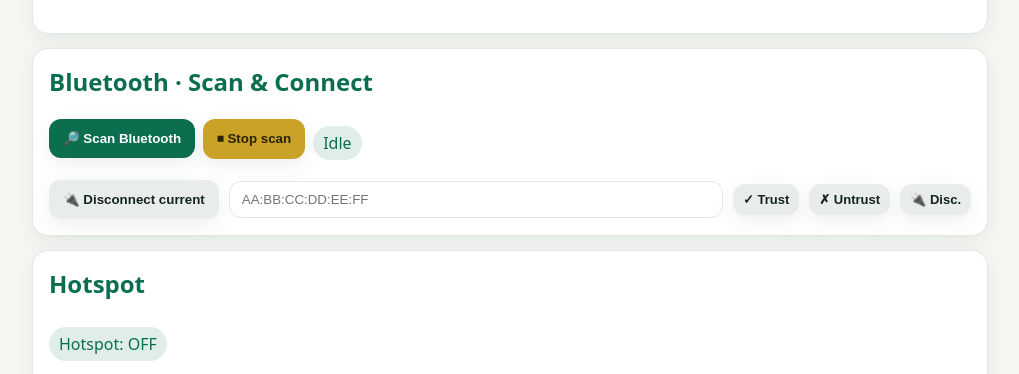
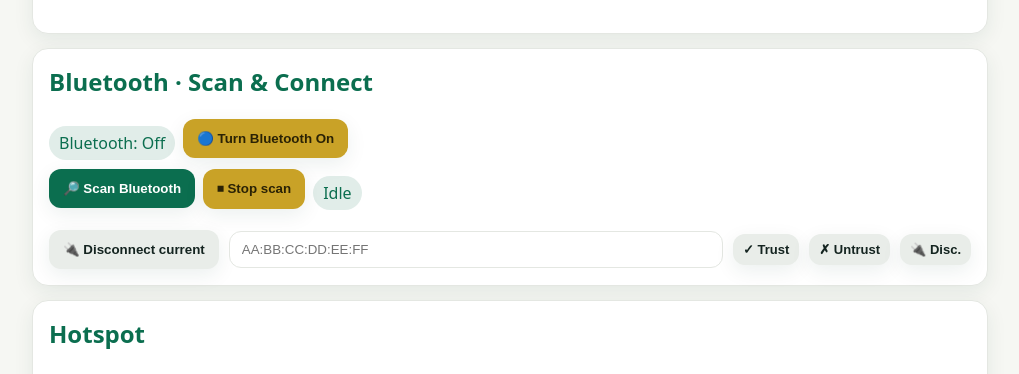
Before and after one commit to sharjeelkiyani/smart-azan, a Flask app: page /settings in a window 1280 px wide. Shown: the part 1123-1497 px from the top of the page, without its empty margins (260-1279 px from the left). Run offline with Flask 3, Linux system fonts and the light colour scheme; data that the repository does not hold is empty.

Commit message:
Add a GUI control to power on Bluetooth when rfkill-blocked
Fresh Pi/Debian images commonly ship with Bluetooth soft-blocked via
rfkill, which plain 'bluetoothctl power on' can't lift (it only talks to
bluetoothd, not the kernel rfkill switch) - so scanning silently found
nothing with no indication why. Adds a narrowly-scoped NOPASSWD sudo
helper (same pattern as the existing nmcli Wi-Fi wrapper) plus a status
pill and "Turn Bluetooth On" button in Settings.

```diff
--- a/bluetooth.py
+++ b/bluetooth.py
@@ -103,11 +103,44 @@ def run_bluetoothctl_cmd(args):
     return _run_btctl_cmd(args)
 
 
+BT_POWER_WRAPPER = "/usr/local/bin/smart-azan-bt-power"
+
+
+def bluetooth_powered():
+    """True if the controller reports Powered: yes right now."""
+    try:
+        out = subprocess.run(["bluetoothctl", "show"], text=True, capture_output=True, timeout=8).stdout
+        return "Powered: yes" in out
+    except Exception:
+        return False
+
+
+def power_on_bluetooth():
+    """
+    Turn the Bluetooth radio on. Plain 'bluetoothctl power on' only talks to
+    bluetoothd over D-Bus - it can't lift an rfkill soft-block (a common
+    default state on fresh Pi/Debian images), so it silently no-ops in that
+    case. If we installed the NOPASSWD sudo wrapper (see install.sh), use it
+    to unblock rfkill first; otherwise fall back to the plain bluetoothctl
+    call, same graceful-degrade pattern as wifi.py's nmcli wrapper.
+    """
+    import os
+    if os.path.exists(BT_POWER_WRAPPER):
+        try:
+            subprocess.run(["sudo", BT_POWER_WRAPPER], capture_output=True, text=True, timeout=10)
+        except Exception as e:
+            print("[Bluetooth] power-on wrapper failed:", e)
+    _run_btctl_script(["power on"])
+    return bluetooth_powered()
+
+
 def ensure_bluetooth_ready():
     """
     Prepare controller: power on + agent + default-agent.
     We do 'agent off' first so we don't get 'Failed to register agent object'.
     """
+    if not bluetooth_powered():
+        power_on_bluetooth()
     _run_btctl_script([
         "power on",
         "agent NoInputNoOutput",
@@ -210,11 +243,18 @@ def bt_state():
 
     return jsonify({
         "scanning": scanning,
+        "powered": bluetooth_powered(),
         "paired": paired,
         "trusted": trusted,
         "connected": connected,
         "all": all_devs,
     })
+
+
+@bp.route("/bt_power_on", methods=["POST"])
+def bt_power_on():
+    ok = power_on_bluetooth()
+    return jsonify({"ok": ok, "powered": ok})
 
 
 @bp.route("/bt_scan", methods=["POST"])
--- a/templates/settings.html
+++ b/templates/settings.html
@@ -160,6 +160,10 @@
   <!-- Bluetooth scan & connect -->
   <section class="card">
     <h2>Bluetooth · Scan &amp; Connect</h2>
+    <div class="row" style="gap:8px; margin-bottom:8px">
+      <span id="bt-power-status" class="pill">Bluetooth: checking…</span>
+      <button id="btn-bt-power-on" class="btn secondary" type="button" style="display:none">🔵 Turn Bluetooth On</button>
+    </div>
     <div class="row" style="gap:8px">
       <button id="btn-scan-bt-settings" class="btn primary" type="button">🔎 Scan Bluetooth</button>
       <button id="btn-stop-bt-scan" class="btn secondary" type="button">⏹ Stop scan</button>
@@ -417,6 +421,8 @@
     const stopBtn   = document.getElementById('btn-stop-bt-scan');
     const statusPill= document.getElementById('bt-scan-status');
     const list      = document.getElementById('bt-device-list-settings');
+    const powerPill = document.getElementById('bt-power-status');
+    const powerBtn  = document.getElementById('btn-bt-power-on');
 
     async function post(url, data) {
       const body = new URLSearchParams();
@@ -428,12 +434,45 @@
       return r.json();
     }
 
+    function showPower(powered) {
+      powerPill.textContent = 'Bluetooth: ' + (powered ? 'On' : 'Off');
+      powerBtn.style.display = powered ? 'none' : '';
+    }
+
+    async function checkPower() {
+      try {
+        const data = await getJSON('{{ url_for("bluetooth.bt_state") }}');
+        showPower(!!data.powered);
+      } catch (e) {
+        powerPill.textContent = 'Bluetooth: unknown';
+      }
+    }
+
+    async function powerOn() {
+      powerBtn.disabled = true;
+      powerPill.textContent = 'Bluetooth: turning on…';
+      try {
+        const r = await post('{{ url_for("bluetooth.bt_power_on") }}', {});
+        const data = await r.json();
+        showPower(!!data.powered);
+        if (!data.powered) {
+          alert('Could not turn Bluetooth on automatically. It may need a reboot, or run manually: sudo rfkill unblock bluetooth');
+        }
+      } finally {
+        powerBtn.disabled = false;
+      }
+    }
+
+    if (powerBtn) powerBtn.addEventListener('click', powerOn);
+    checkPower();
+
     async function startScan() {
       scanBtn.disabled = true;
       statusPill.textContent = 'SCANNING…';
       list.innerHTML = '';
       try {
         await post('{{ url_for("bluetooth.bt_scan") }}', {});
+        setTimeout(checkPower, 1500);
         const started = Date.now();
         async function poll() {
           const data = await getJSON('{{ url_for("bluetooth.bt_devices_api") }}');
```
Also changed, not shown: 1 other file.
